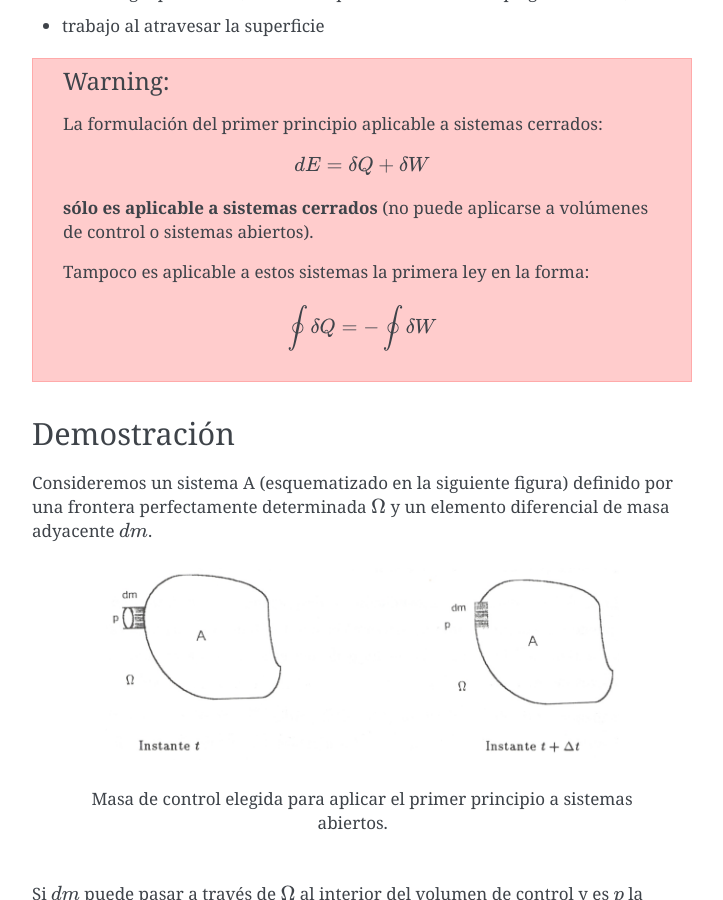
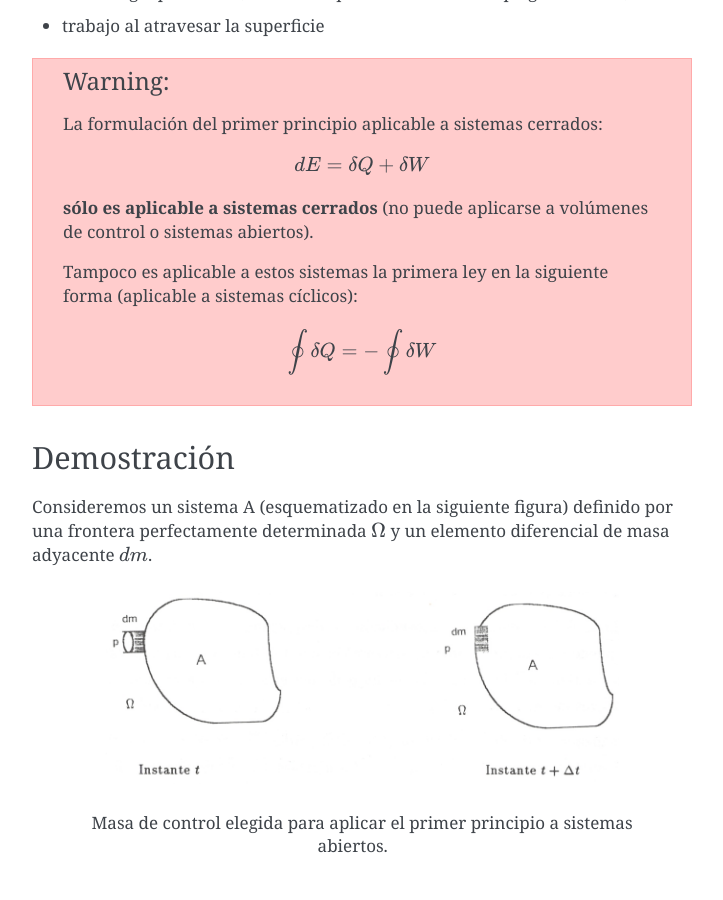
Before and after one commit to mantielero/termodinamica, a Sphinx documentation site: the page built from source/sistemas_abiertos_primer_principio.rst, in a window 1280 px wide and 900 px high, scrolled down 778 px. Shown: the whole window, without its empty margins (388-1111 px from the left). Built offline with Sphinx 7.4.7, drawn with Linux system fonts in a browser that asks for light colours; pages that are not in the unit, such as notebooks, are missing from menus.

Commit message:
Update sistemas_abiertos_primer_principio.rst

```diff
--- a/source/sistemas_abiertos_primer_principio.rst
+++ b/source/sistemas_abiertos_primer_principio.rst
@@ -43,7 +43,7 @@ esto es, tiene en cuenta toda la energía que tiene ese fluido:
 
     **sólo es aplicable a sistemas cerrados** (no puede aplicarse a volúmenes de control o sistemas abiertos).
 
-    Tampoco es aplicable a estos sistemas la primera ley en la forma:
+    Tampoco es aplicable a estos sistemas la primera ley en la siguiente forma (aplicable a sistemas cíclicos):
 
     .. math::
 
```
